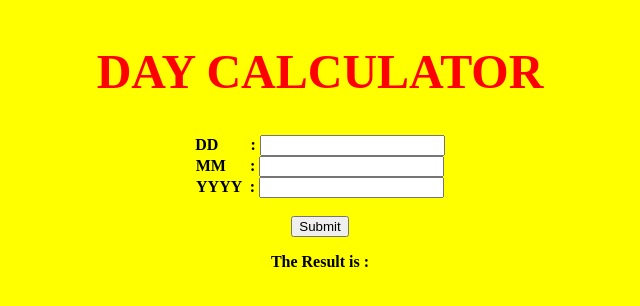
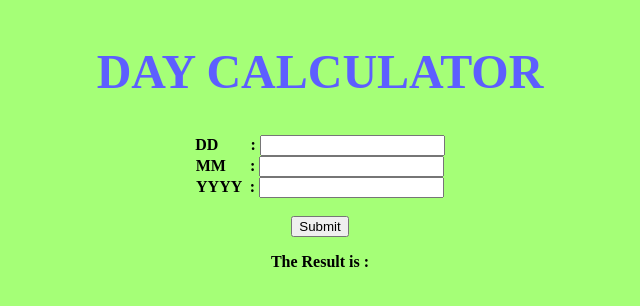
Before and after one commit to AKASH-L-M/Day-Calculator, a plain HTML site: page index.html in a window 1280 px wide. Shown: the whole page, without its empty margins (320-960 px from the left). Drawn offline with Linux system fonts and the light colour scheme.

Commit message:
Update index.html

```diff
--- a/index.html
+++ b/index.html
@@ -65,11 +65,11 @@
         </script>
 
     </head>
-        <body bgcolor="yellow">
+        <body bgcolor="#a5ff77">
             <form>
                 <br>
                 <br>
-                <b><center><font color="red" size="78" <h1>DAY CALCULATOR</h1></font>
+                <b><center><font color="#5d5eff" size="78" <h1 style="font-family: Lucida Handwriting;">DAY CALCULATOR</h1></font>
                     <br/>
                     <br/>
                     <br/>
```
